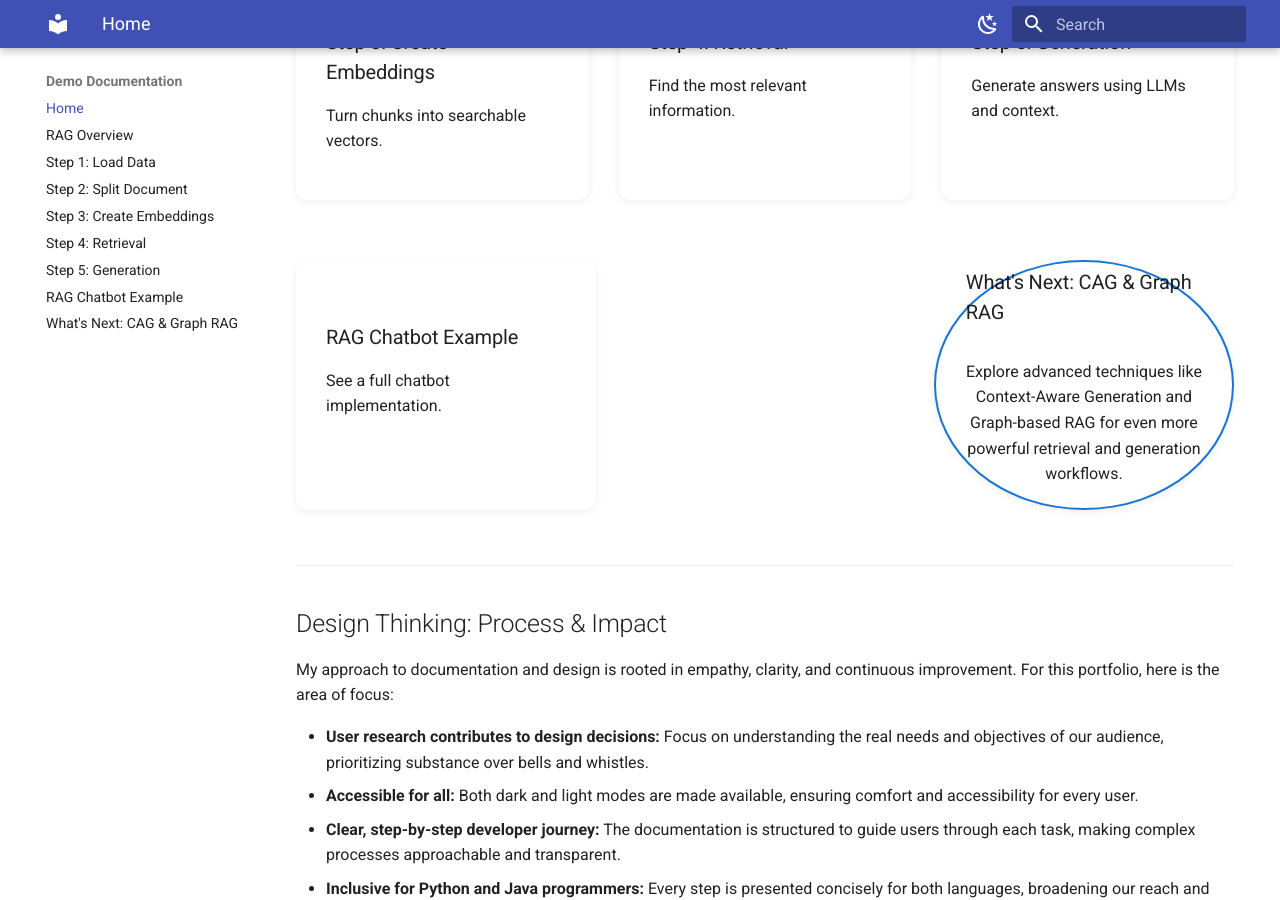
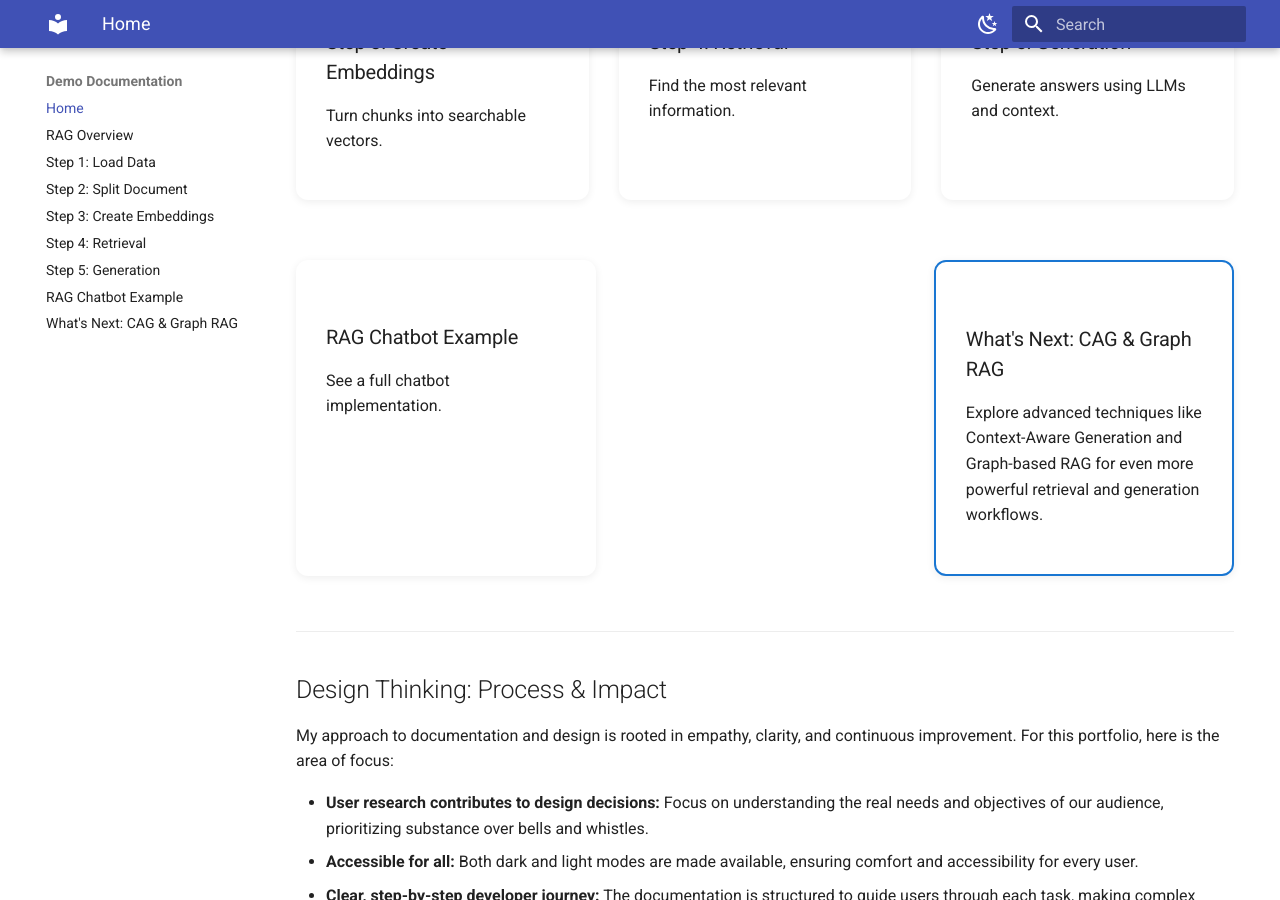
Before and after one commit to ambernegi/Documentation, an MkDocs documentation site: the page built from docs/index.md, in a window 1280 px wide and 900 px high, scrolled down 1763 px. Built offline with MkDocs 1.6.1 and Material for MkDocs 9.7.7, drawn with Linux system fonts in a browser that asks for light colours.

Commit message:
Update index.md

```diff
--- a/docs/index.md
+++ b/docs/index.md
@@ -75,9 +75,10 @@ RAG has three primary stages:
   <p>See a full chatbot implementation.</p>
 </a>
 </a>
-<a href="whats-next-cag-graph-rag/" style="flex:1 1 250px; min-width:250px; max-width:32%; background:var(--md-default-bg-color); border-radius:50%; box-shadow:0 2px 8px rgba(0,0,0,0.07); padding:1.5rem; margin-bottom:1.5rem; text-decoration:none; color:inherit; transition:box-shadow 0.2s; border: 2px solid #1976d2; display:flex; flex-direction:column; align-items:center; justify-content:center; min-height:250px; height:250px;">
-  <h3 style="margin-top:0;">What's Next: CAG & Graph RAG</h3>
-  <p style="text-align: center;">Explore advanced techniques like Context-Aware Generation and Graph-based RAG for even more powerful retrieval and generation workflows.</p>
+</a>
+<a href="whats-next-cag-graph-rag/" style="flex:1 1 250px; min-width:250px; max-width:32%; background:var(--md-default-bg-color); border-radius:12px; box-shadow:0 2px 8px rgba(0,0,0,0.07); padding:1.5rem; margin-bottom:1.5rem; text-decoration:none; color:inherit; transition:box-shadow 0.2s; border: 2px solid #1976d2;">
+  <h3>What's Next: CAG & Graph RAG</h3>
+  <p>Explore advanced techniques like Context-Aware Generation and Graph-based RAG for even more powerful retrieval and generation workflows.</p>
 </a>
 
 </div>
```
